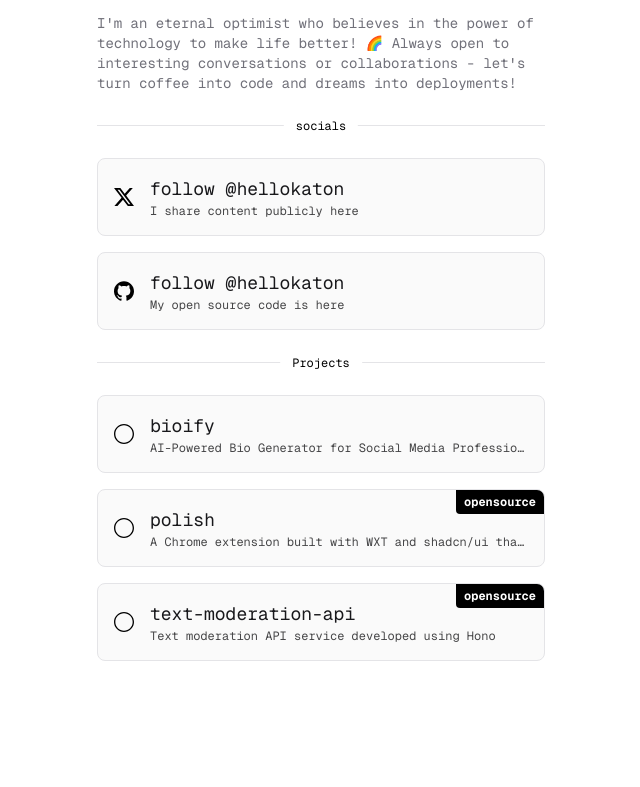
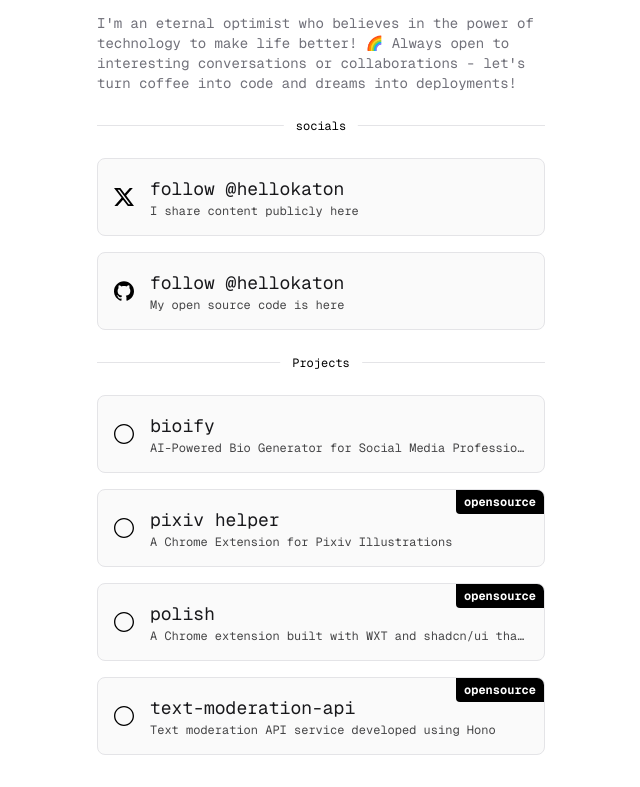
Before and after one commit to hellokaton/astro-portfolio-page, an Astro site: page /en in a window 1280 px wide. Shown: the part 415-1202 px from the top of the page, without its empty margins (319-959 px from the left). Before the commit the page ends 1108 px from the top, so only its background shows below. Built offline with nearby package versions, Linux system fonts and the light colour scheme; Astro itself is replaced by a stand-in of ours.

Commit message:
feat: 在项目页面添加 Pixiv Helper 项目卡片
- 在 index.astro 文件中添加了 Pixiv Helper 项目的 Card 组件
- 包含项目图标、标题、描述、链接和开源徽章

```diff
--- a/src/pages/[lang]/index.astro
+++ b/src/pages/[lang]/index.astro
@@ -75,6 +75,12 @@ export const getStaticPaths = () =>
                       link="https://bioify.co"
                 />
                 <Card icon="project"
+                      title="Pixiv Helper"
+                      description="A Chrome Extension for Pixiv Illustrations"
+                      link="https://github.com/hellokaton/pixiv-helper"
+                      badge="opensource"
+                />
+                <Card icon="project"
                       title="polish"
                       description="A Chrome extension built with WXT and shadcn/ui that helps you polish text with AI capabilities"
                       link="https://github.com/hellokaton/text-polish-chrome-extension"
```
